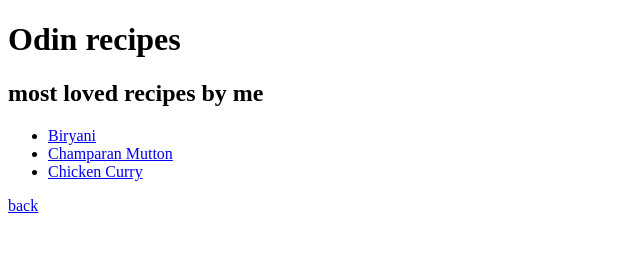
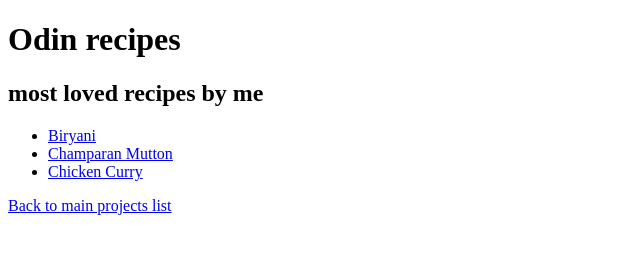
Before and after one commit to krc11/odin-recipes, a plain HTML site: page 0-odin-recipes/index.html in a window 1280 px wide. Shown: the whole page, without its empty margins (0-640 px from the left). Drawn offline with Linux system fonts and the light colour scheme.

Commit message:
added back button

```diff
--- a/0-odin-recipes/index.html
+++ b/0-odin-recipes/index.html
@@ -15,6 +15,6 @@
     <li><a href="recipes/champaran_mutton.html" target="_blank" rel="noopener">Champaran Mutton</a></li>
     <li><a href="recipes/chicken_curry.html" target="_blank" rel="noopener">Chicken Curry</a></li>
     </ul>
-    <a href="odin/index.html">back</a>
+    <a href="../index.html">Back to main projects list</a>
 </body>
 </html>
```
